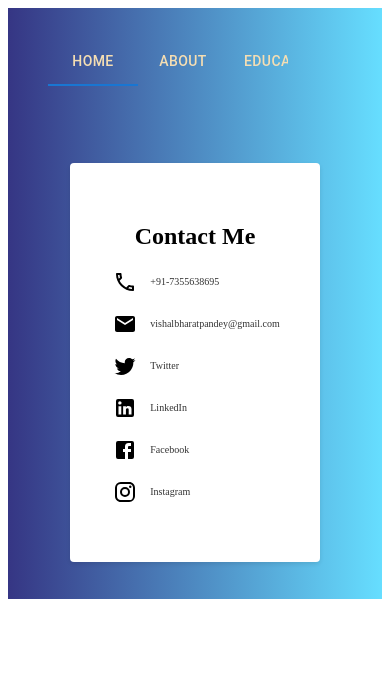
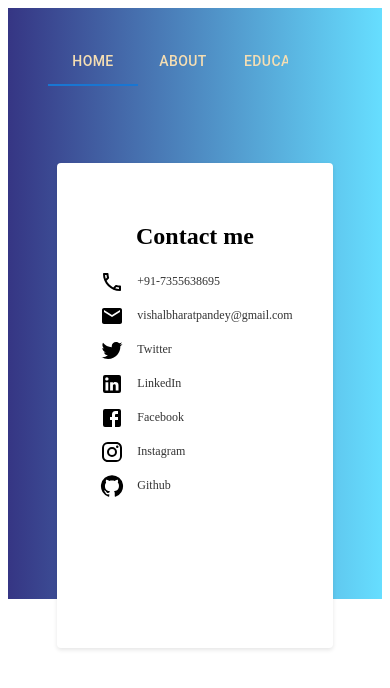
Before and after one commit to vishalbharatpandey/portfolio-vishal, a React (Create React App) app: page /contact in a window 390 px wide. Shown: the top 688 px of the page. Built offline with nearby package versions, Linux system fonts and the light colour scheme.

Commit message:
Contact me page UI improvement

```diff
--- a/src/components/tab-components/Contact/index.css
+++ b/src/components/tab-components/Contact/index.css
@@ -32,7 +32,7 @@
 .contact-method {
     display: flex;
     align-items: center;
-    margin-bottom: 18px;
+    margin-bottom: 10px;
 }
 
 .contact-method span {
@@ -45,14 +45,17 @@
 .contact-method a {
     color: #333;
     text-decoration: none;
-    font-size: 18px;
+    font-size: 16px;
 }
 
 @media screen and (max-width: 650px){
+    .container{
+        height: 48vh;
+    }
     .contact-method a{
-        font-size: 10px;
+        font-size: 12px;
     }
     .contact-method span{
-        font-size: 10px;
+        font-size: 12px;
     }
 }
--- a/src/components/tab-components/Contact/index.jsx
+++ b/src/components/tab-components/Contact/index.jsx
@@ -6,13 +6,14 @@ import Twitter  from '@mui/icons-material/Twitter';
 import LinkedIn from '@mui/icons-material/LinkedIn';
 import Facebook from '@mui/icons-material/Facebook';
 import Instagram from '@mui/icons-material/Instagram';
+import { GitHub } from '@mui/icons-material';
 
 const Contact = () => {
     return (
         <div className='contacts'>
 
             <div class="container">
-                <h2>Contact Me</h2>
+                <h2>Contact me</h2>
 
                 <div class="contact-method">
                     <span><PhoneIcon /></span>
@@ -43,6 +44,10 @@ const Contact = () => {
                     <span><Instagram /></span>
                     <a target="_blank" href="https://instagram.com/vishal_bharat_pandey?igshid=OGQ5ZDc2ODk2ZA==">Instagram</a>
                 </div>
+                <div class="contact-method">
+                    <span><GitHub /></span>
+                    <a target="_blank" href="https://github.com/vishalbharatpandey">Github</a>
+                </div>
             </div>
         </div>
     )
```
